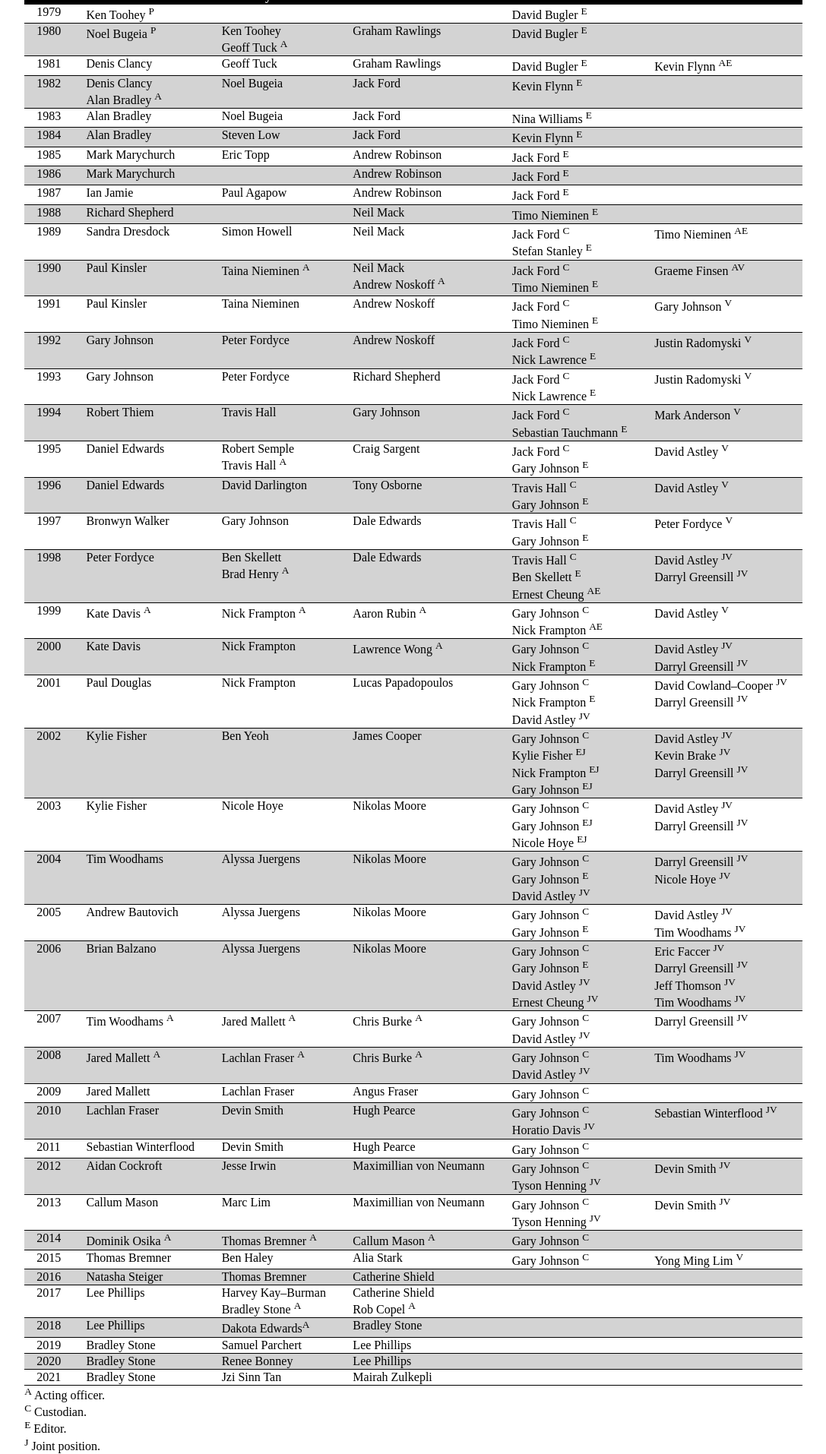
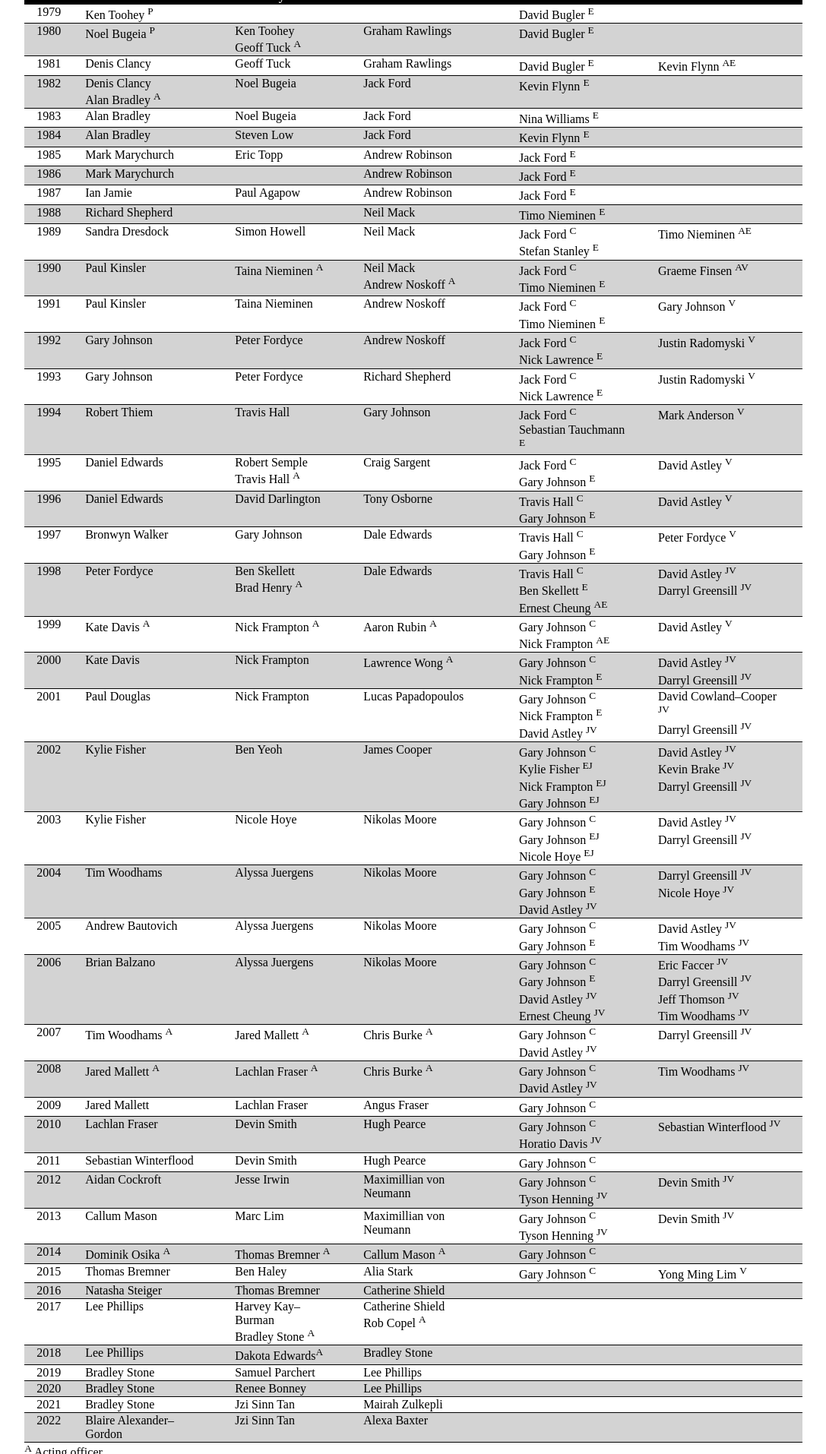
Before and after one commit to QUGS/qugs.org.au, a PHP site: page /about in a window 1280 px wide. Shown: the part 520-2434 px from the top of the page at 76% size, without its empty margins (91-1178 px from the left). Run offline with PHP 8.4, Linux system fonts and the light colour scheme; data that the repository does not hold is empty; a stand-in replaces the project's code that opens the database connection; some web fonts are replaced.

Commit message:
Update about.php

```diff
--- a/about.php
+++ b/about.php
@@ -486,6 +486,12 @@ h1, h2
     <td>Mairah Zulkepli</td>
     <td>&nbsp;</td>
     <td>&nbsp;</td></tr>
+<tr><td>2022</td>
+    <td>Blaire Alexander&ndash;Gordon</td>
+    <td>Jzi Sinn Tan</td>
+    <td>Alexa Baxter</td>
+    <td>&nbsp;</td>
+    <td>&nbsp;</td></tr>
 </table>
 <div class="column2"><sup>A</sup> Acting officer.<br/>
 <sup>C</sup> Custodian.<br/>
```
